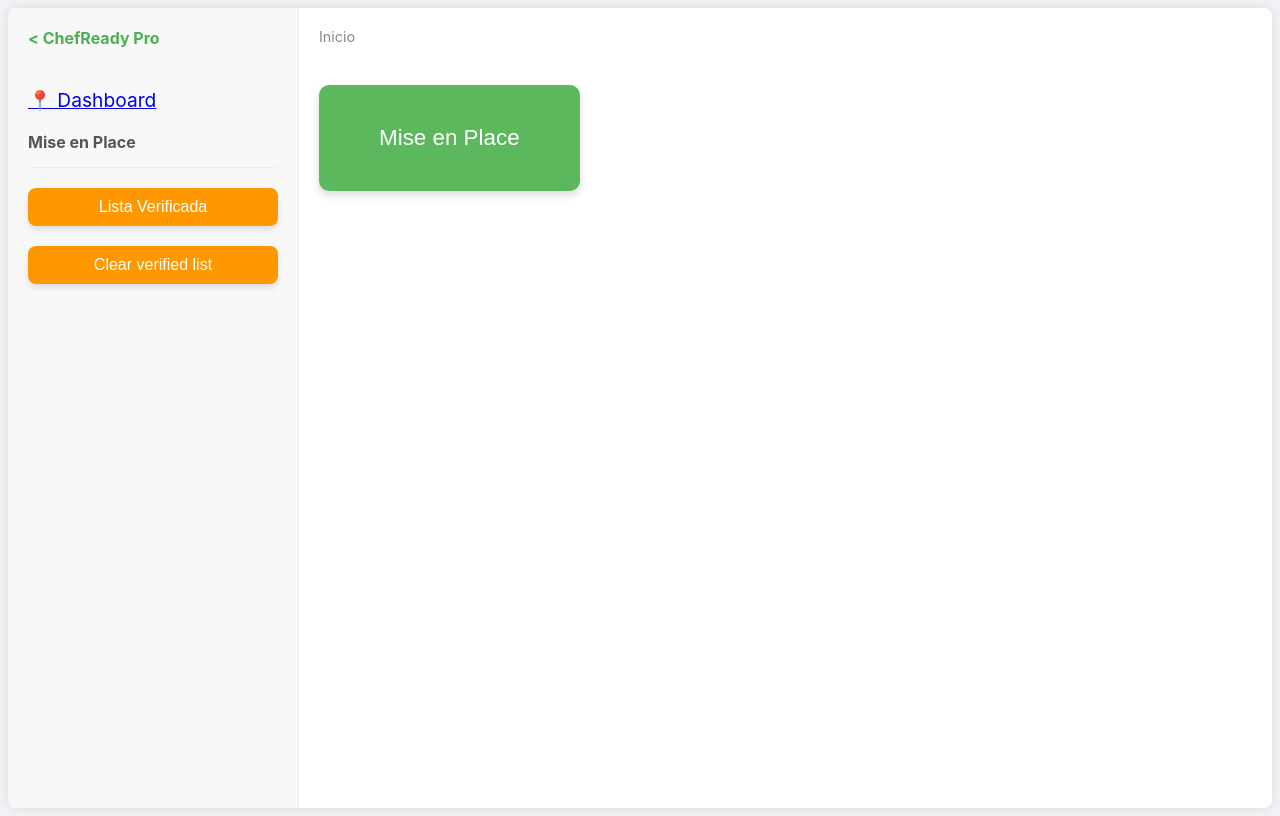
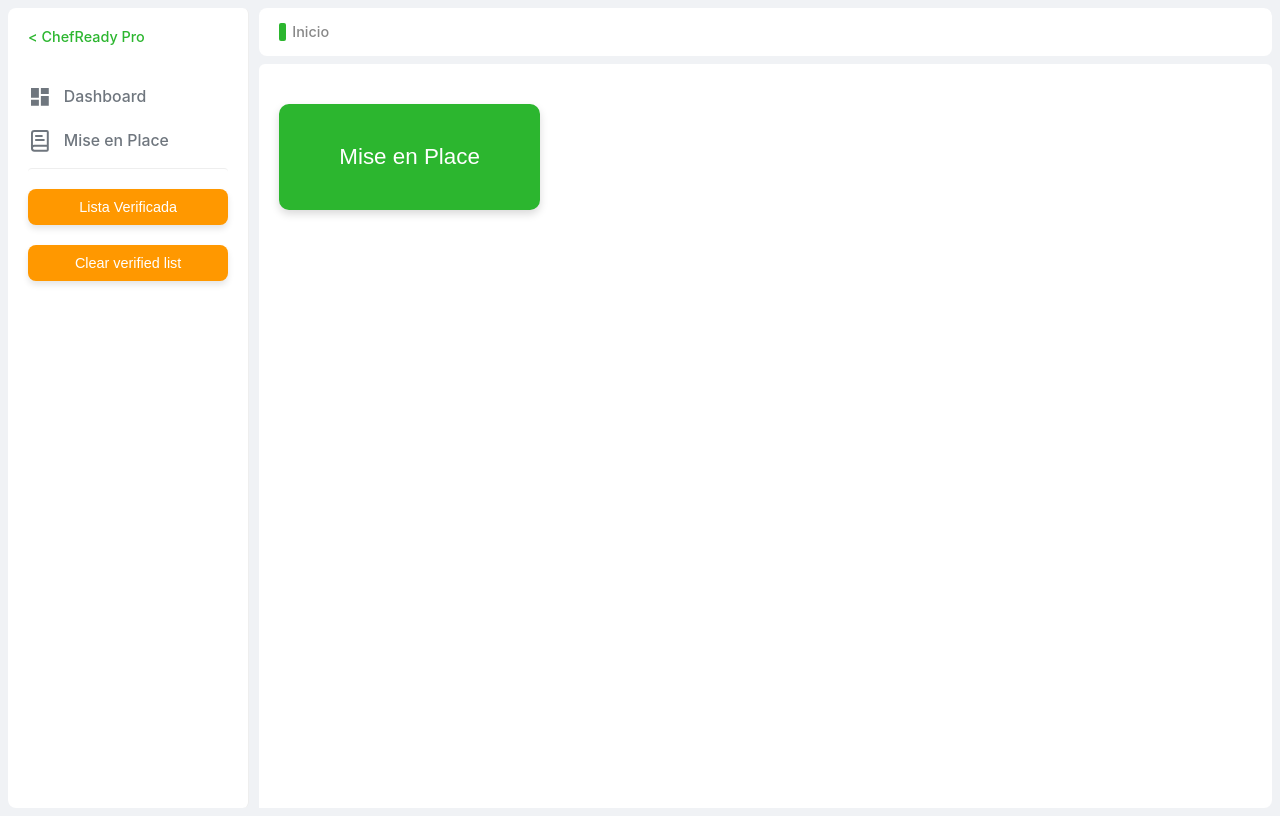
Before and after one commit to RichArdila/Miseenplacedemo, a React (Create React App) app: page / in a window 1280 px wide. Built offline with nearby package versions, Linux system fonts and the light colour scheme.

Commit message:
Arreglando estilos del dashboard

```diff
--- a/package.json
+++ b/package.json
@@ -9,6 +9,7 @@
     "@testing-library/user-event": "^13.5.0",
     "react": "^19.1.0",
     "react-dom": "^19.1.0",
+    "react-icons": "^5.5.0",
     "react-router-dom": "^7.7.0",
     "react-scripts": "5.0.1",
     "web-vitals": "^2.1.4"
--- a/src/App.js
+++ b/src/App.js
@@ -15,6 +15,7 @@ function App() {
         <Sidebar />
         <div className="main-content">
           <Breadcrumb />
+          <div className="content">
             <Routes>
               <Route path="/dashboard" element={<Dashboard />} />
               <Route path="/" element={<MiseEnPlaceHome />} />
@@ -32,6 +33,7 @@ function App() {
             </Routes>
           </div>
         </div>
+      </div>
 
       {/* Puedes mantener tu Sidebar o Navbar aquí si es común a todas las páginas */}
     </Router>
--- a/src/components/Breadcrumb.js
+++ b/src/components/Breadcrumb.js
@@ -11,7 +11,9 @@ const Breadcrumb = () => {
 
   return (
     <div className="breadcrumb">
-      <span onClick={() => navigate("/")}>Inicio</span>
+      <span onClick={() => navigate("/")}>
+        <span className="barra-verde"></span>Inicio
+      </span>
       {pathnames.map((segment, index) => {
         const to = "/" + pathnames.slice(0, index + 1).join("/");
         return (
--- a/src/components/Dashboard.js
+++ b/src/components/Dashboard.js
@@ -1,8 +1,9 @@
 import React from "react";
+import "../styles/Dashboard.css";
 
 const Dashboard = () => {
   return (
-    <div>
+    <div className="dashboard-container">
       <img src="/Graphic.jpeg" alt="Descripción" />
     </div>
   );
--- a/src/components/Sidebar.js
+++ b/src/components/Sidebar.js
@@ -2,6 +2,8 @@
 import React from "react";
 import "../styles/Sidebar.css";
 import { Link, useNavigate } from "react-router-dom";
+import { MdDashboard } from "react-icons/md";
+import { LuBookText } from "react-icons/lu";
 
 const Sidebar = () => {
   const navigate = useNavigate();
@@ -20,12 +22,14 @@ const Sidebar = () => {
       </div>
       <ul className="sidebar-menu">
         <li className="menu-item">
-          <Link to="Dashboard" className="icon">
-            📍 Dashboard
+          <Link to="Dashboard" className="dashboard-link">
+            <MdDashboard className="icon" /> Dashboard
           </Link>
         </li>
         <li className="menu-item-parent">
-          <span onClick={() => navigate("/categorias")}>Mise en Place</span>
+          <span onClick={() => navigate("/categorias")}>
+            <LuBookText className="icon" /> Mise en Place
+          </span>
           {/* Si quieres mostrar subcategorías, puedes agregar rutas dinámicas aquí */}
         </li>
         <li className="menu-item verified-list-button-container">
--- a/src/styles/App.css
+++ b/src/styles/App.css
@@ -1,36 +1,75 @@
 body {
   font-family: "Inter", sans-serif;
   background-color: #f0f2f5;
-  min-height: 100vh;
+  font-weight: 500;
+  margin: 0;
+  padding: 8px;
+}
+
+a {
+  text-decoration: none;
+  color: inherit;
+}
+
+:root {
+  --verde-1: #2cb62f; /* Verde */
+  --text-gray: #555; /* Gris medio */
+  --text-light-gray: #6f767e; /* Gris claro */
+  --secondary-color: #f0f2f5; /* Gris claro */
+  --text-color: #333; /* Gris oscuro */
+  --border-color: #ddd; /* Gris claro para bordes */
 }
 
 .app-container {
   display: flex;
   width: 100%;
-  background-color: #fff;
-  box-shadow: 0 0 10px rgba(0, 0, 0, 0.1);
+  gap: 10px;
+  /* box-shadow: 0 0 10px rgba(0, 0, 0, 0.1); */
   border-radius: 8px;
+  height: 100vh;
   overflow: hidden;
-  height: 100vh;
 }
 
 .main-content {
-  flex-grow: 1;
+  width: 100%;
+  border-radius: 8px;
+}
+
+.content {
+  background-color: #fff;
+  height: 94%;
+  border-radius: 6px;
   padding: 20px;
 }
 
 .breadcrumb {
-  margin-bottom: 20px;
+  display: flex;
+  align-items: center;
+  padding: 0 20px;
+  margin-bottom: 8px;
   color: #888;
   font-size: 0.9em;
+  background-color: #fff;
+  height: 6%;
+  border-radius: 8px;
 }
 
 .breadcrumb span {
   cursor: pointer;
+  display: inline-flex;
 }
 
 .breadcrumb span:hover {
   color: #4caf50;
+}
+
+.barra-verde {
+  display: inline-block;
+  width: 7px;
+  height: 18px;
+  background-color: var(--verde-1);
+  margin-right: 6px;
+  border-radius: 2px;
 }
 
 .page-title {
--- a/src/styles/Buttons.css
+++ b/src/styles/Buttons.css
@@ -1,5 +1,5 @@
 .mise-en-place-button {
-  background-color: #5cb85c; /* Verde ligeramente diferente */
+  background-color: var(--verde-1); /* Verde ligeramente diferente */
   color: white;
   padding: 40px 60px;
   border: none;
--- /dev/null
+++ b/src/styles/Dashboard.css
@@ -0,0 +1,9 @@
+.dashboard-container {
+  display: flex;
+}
+
+.dashboard-container img {
+  max-width: 50%;
+  height: auto;
+  border-radius: 8px;
+}
--- a/src/styles/Sidebar.css
+++ b/src/styles/Sidebar.css
@@ -1,10 +1,12 @@
 .sidebar {
   width: 250px;
-  background-color: #f8f8f8;
   padding: 20px;
   border-right: 1px solid #eee;
   display: flex;
   flex-direction: column;
+  background-color: #fff;
+  font-size: 0.9em;
+  border-radius: 6px;
 }
 
 .sidebar-header {
@@ -12,8 +14,7 @@
 }
 
 .back-arrow {
-  color: #4caf50;
-  font-weight: bold;
+  color: var(--verde-1);
   cursor: pointer;
   display: flex;
   align-items: center;
@@ -28,7 +29,7 @@
 
 .menu-item {
   padding: 10px 0;
-  color: #555;
+  color: var(--text-light-gray);
   cursor: pointer;
   display: flex;
   align-items: center;
@@ -46,20 +47,30 @@
   font-weight: bold;
 }
 
+.dashboard-link {
+  font-size: 1.1em;
+  color: var(--text-light-gray);
+  display: flex;
+  align-items: center;
+}
+
 .icon {
-  font-size: 1.2em;
+  color: var(--text-light-gray);
+  font-size: 1.5em;
+  padding-right: 12px;
 }
 
 .menu-item-parent {
   padding: 10px 0;
-  color: #555;
+  font-size: 1.1em;
+  color: var(--text-light-gray);
   cursor: pointer;
 }
 
 .menu-item-parent > span {
-  display: block;
+  display: flex;
   padding-bottom: 5px;
-  font-weight: bold;
+  align-items: center;
 }
 
 .submenu {
```
Also changed, not shown: 1 other file (tests, documents, lock files or other folders). Lines whose indentation alone changed are shown as unchanged.
